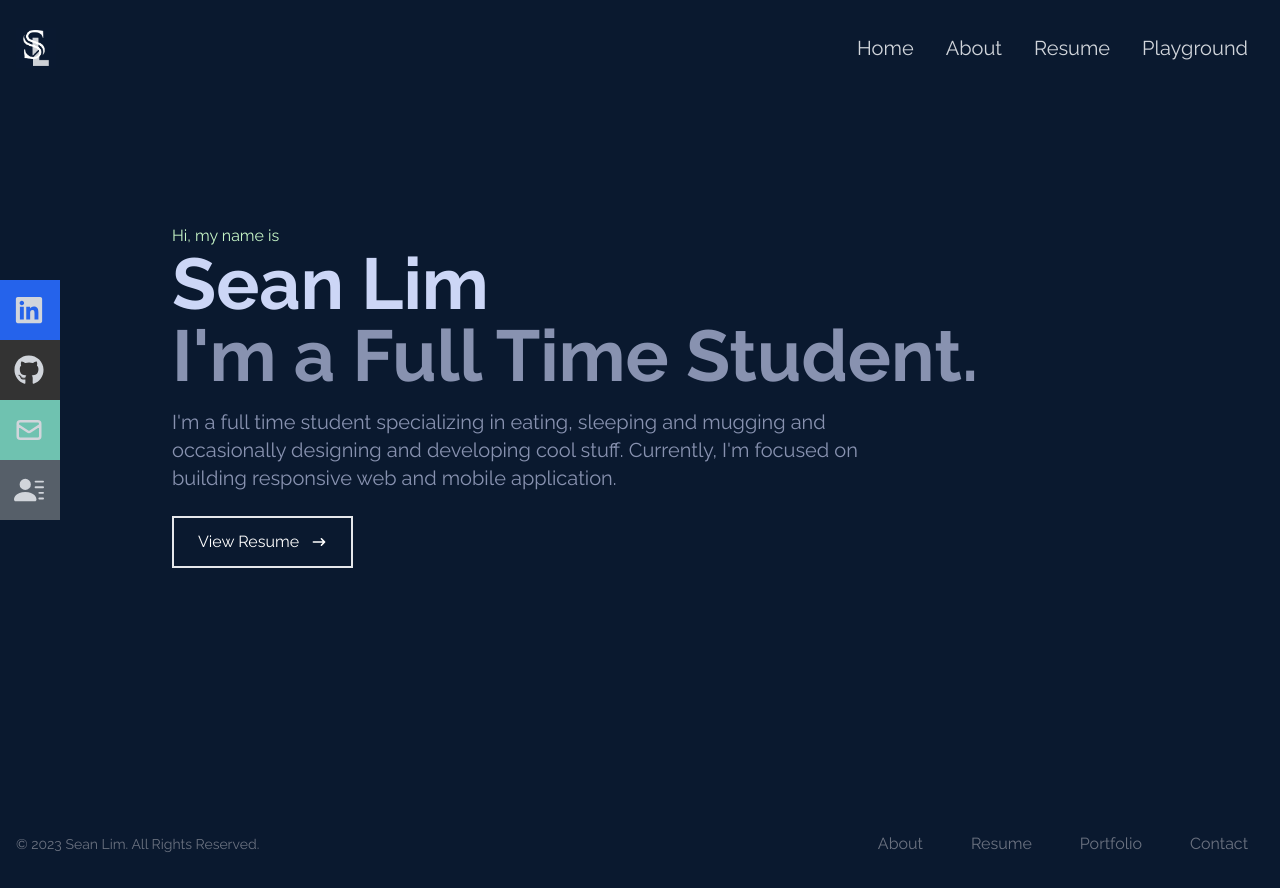
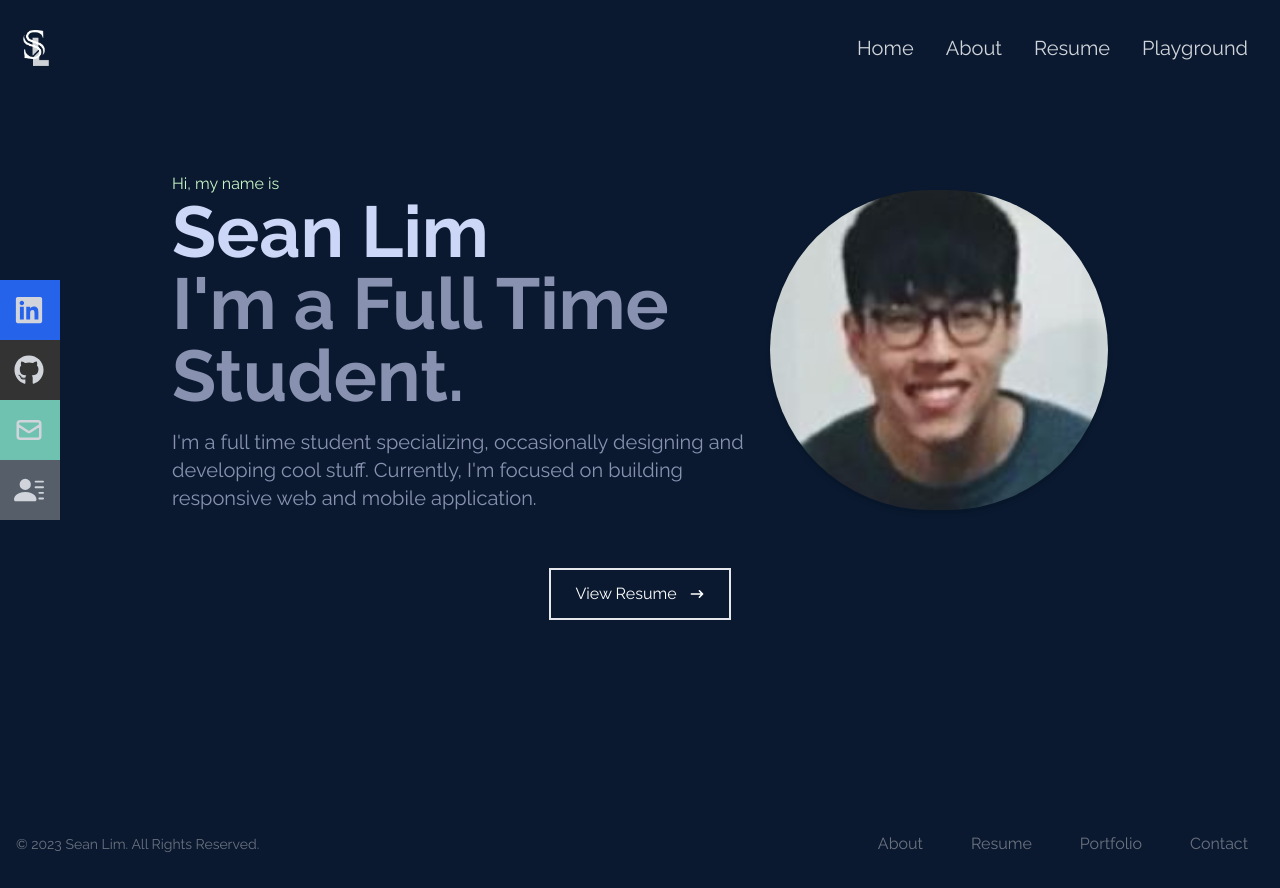
Before and after one commit to SeannieLim/WebPortfolio, a React (Vite) app in the folder Portfolio/: page / in a window 1280 px wide. Built offline with nearby package versions, Linux system fonts and the light colour scheme; the HTML template or start-up script is replaced by a standard one.

Commit message:
Hero Image
Added hero beside the text in home page

```diff
--- a/Portfolio/src/Components/GitHubP2.jsx
+++ b/Portfolio/src/Components/GitHubP2.jsx
@@ -22,6 +22,7 @@ const GitHubP2 = () => {
   useEffect(() => {
     const fetchApiData = async () => {
       try {
+        //Fetch GitAPI
         const urls = [
           `https://api.github.com/repos/${owner}/${repoName}/commits`,
           `https://api.github.com/repos/${owner}/${repoName}`
--- a/Portfolio/src/Components/Home.jsx
+++ b/Portfolio/src/Components/Home.jsx
@@ -1,35 +1,42 @@
-import React from 'react'
-import {HiArrowNarrowRight} from 'react-icons/hi'
-import Navbar from '../Components/Navbar.jsx'
+import React from 'react';
+import { HiArrowNarrowRight } from 'react-icons/hi';
+import Navbar from '../Components/Navbar.jsx';
 import { Link } from 'react-router-dom';
 import Footer from './Footer.jsx';
+import profileImage from '../assets/Sean.jpeg'; // Import your profile image
 
 const Home = () => {
   return (
     <>
-    <Navbar/>
+      <Navbar />
       <div name='home' className="w-full h-screen bg-[#0a192f]">
         {/*Container*/}
-        <div className='max-w-[1000px] mx-auto px-8 flex flex-col justify-center h-full'>
+        <div className='max-w-[1000px] mx-auto px-8 flex flex-col justify-center h-full items-center'>
+          <div className="flex items-center mb-8"> {/* Flex container for image and text */}
+            <div>
               <p className='text-customGreen'>Hi, my name is</p>
               <h1 className="text-4xl sm:text-7xl font-bold text-[#ccd6f6]">Sean Lim</h1>
               <h2 className='text-4xl sm:text-7xl font-bold text-[#8892b0]'>I'm a Full Time Student.</h2>
-            <p className="text-[#8892b0] text-xl py-4 max-w-[700px]">I'm a full time student specializing in eating, sleeping and mugging and occasionally designing and developing cool stuff. Currently, I'm focused on building responsive web and mobile application.</p>
+              <p className="text-[#8892b0] text-xl py-4 max-w-[700px]">I'm a full time student specializing, occasionally designing and developing cool stuff. Currently, I'm focused on building responsive web and mobile application.</p>
+            </div>
+            {/* Profile Image */}
+            <img src={profileImage} alt="Sean Lim" className="rounded-full w-1/2 h-80 ml-4 object-cover ml-20 hover:scale-125 transition-transform duration-700 shadow-md hover:shadow-lg" />
+          </div>
           <div>
             <Link to="/work">
-                <button className="text-white group border-2 px-6 py-3 my-2 flex items-center hover:bg-green-600 hover:border-green-600">View Resume
+              <button className="text-white group border-2 px-6 py-3 my-2 flex items-center hover:bg-green-600 hover:border-green-600">
+                View Resume
                 <span className='group-hover:rotate-90 duration-300'>
-                <HiArrowNarrowRight className="ml-3"/>
+                  <HiArrowNarrowRight className="ml-3" />
                 </span>
               </button>
             </Link>
           </div>
         </div>
+      </div>
+      <Footer />
+    </>
+  );
+};
 
-    </div>
-    <Footer/>
-    </>
-  )
-}
-
-export default Home
+export default Home;
--- a/Portfolio/src/Components/Playground.jsx
+++ b/Portfolio/src/Components/Playground.jsx
@@ -19,8 +19,7 @@ const Playground = () => {
     const navigate = useNavigate();
 
     const ytKey = import.meta.env.VITE_YOUTUBE_KEY;
-    const owner = import.meta.env.VITE_OWNER
-
+    const owner = import.meta.env.VITE_OWNER;
 
     const goToNewPage = (repoName) => {
         navigate(`/GitHubP2/${repoName}`);
@@ -47,7 +46,7 @@ const Playground = () => {
         };
 
         fetchApiData();
-    }, [searchQuery]);
+    }, [searchQuery, owner, ytKey]);
 
     const handleTabClick = (tabId) => {
         setActiveTab(tabId);
@@ -102,7 +101,7 @@ const Playground = () => {
                             />
                             <button
                                 type="button"
-                                onClick={() => setSearchQuery(searchQuery)}
+                                onClick={() => fetchApiData()} // Trigger search when button is clicked
                                 className="bg-blue-500 hover:bg-blue-700 text-white font-bold py-2 px-4 rounded"
                             >
                                 Search
@@ -125,6 +124,14 @@ const Playground = () => {
                                         <Typography className="text-xl font-semibold text-black">
                                             {video.snippet.title}
                                         </Typography>
+                                        <div className="flex justify-end mt-4">
+                                            <Button
+                                                color="blue"
+                                                onClick={() => window.open(`https://www.youtube.com/watch?v=${video.id.videoId}`, '_blank')}
+                                            >
+                                                Watch Video
+                                            </Button>
+                                        </div>
                                     </CardBody>
                                 </Card>
                             ))}
```
Also changed, not shown: Portfolio/src/assets/Sean.jpeg (added). Lines whose indentation alone changed are shown as unchanged.
